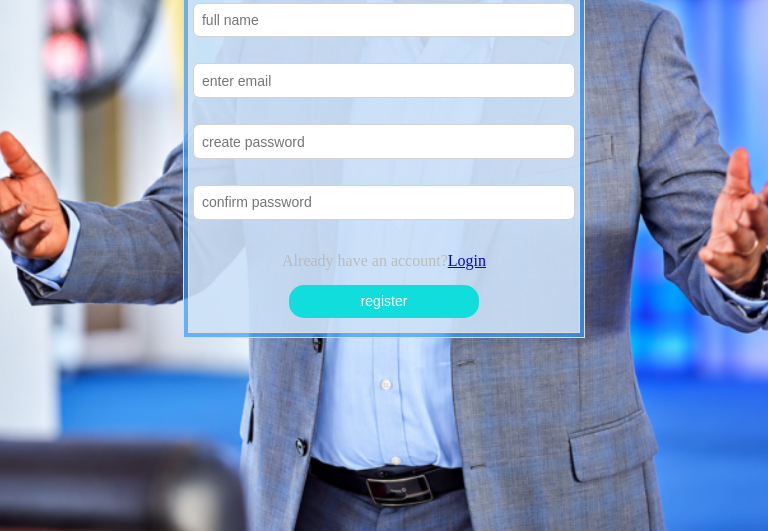
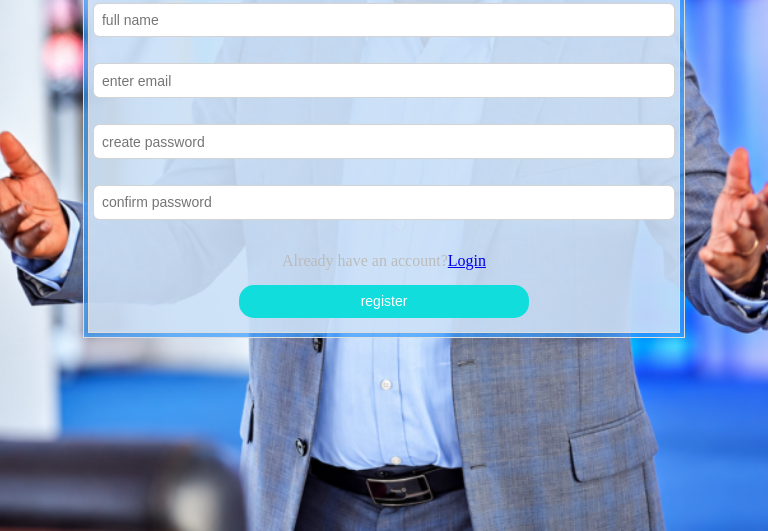
Before and after one commit to kasbethmnado-lang/Efathapay, a plain HTML site: page register.html in a window 768 px wide. Shown: the part 269-800 px from the top of the page. Drawn offline with Linux system fonts and the light colour scheme.

Commit message:
Update index.css

```diff
--- a/index.css
+++ b/index.css
@@ -160,7 +160,7 @@ form{
   .container{
     width: 100vw;
     max-width: 400px;
-    margin: 15px;
+    margin: 40px 15px;
 
 
   }
@@ -187,14 +187,14 @@ form{
   }
   .container{
     width: 100%;
-    max-width: 400px;
+    max-width: 600px;
     height: 100%;
 
     margin: auto;
   }
   .reg_container{
     width: 100%;
-    max-width: 400px;
+    max-width: 600px;
 
   }
 }
```
